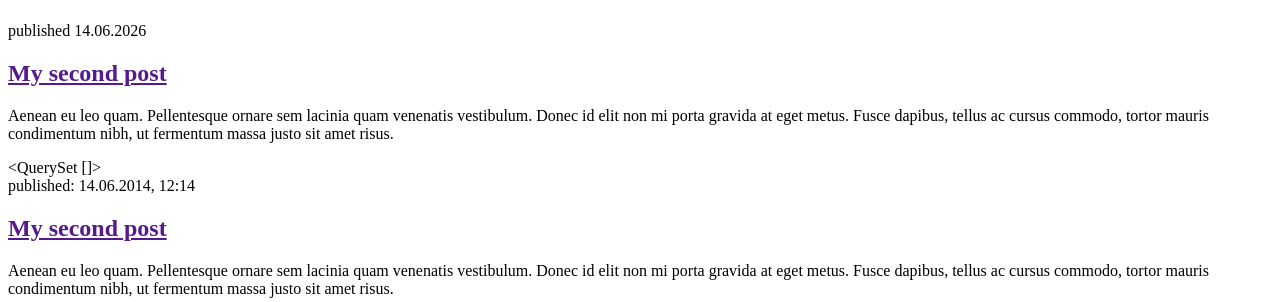
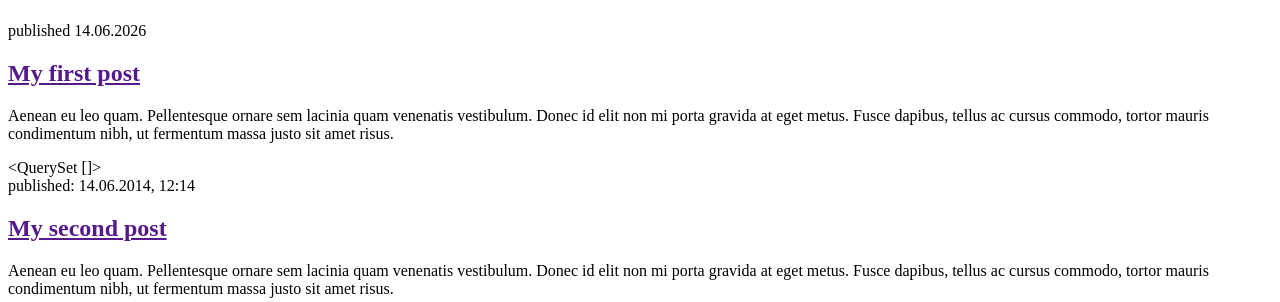
Before and after one commit to joshua-shadle/ProjectDjango1, a Django app: page / in a window 1280 px wide. Shown: the part 58-360 px from the top of the page. Run offline with Django 5.2, Linux system fonts and the light colour scheme; data that the repository does not hold is empty.

Commit message:
Modified the HTML

```diff
--- a/blog/templates/blog/post_list.html
+++ b/blog/templates/blog/post_list.html
@@ -17,7 +17,7 @@
     </article>
 {% endfor %}
     <time>published 14.06.2026</time>
-    <h2><a href="">My second post</a></h2>
+    <h2><a href="">My first post</a></h2>
     <p>Aenean eu leo quam. Pellentesque ornare sem lacinia quam venenatis vestibulum. Donec id elit non mi porta gravida
     at eget metus. Fusce dapibus, tellus ac cursus commodo, tortor mauris condimentum nibh, ut fermentum massa justo sit amet risus.</p>
 {{posts}}
```
